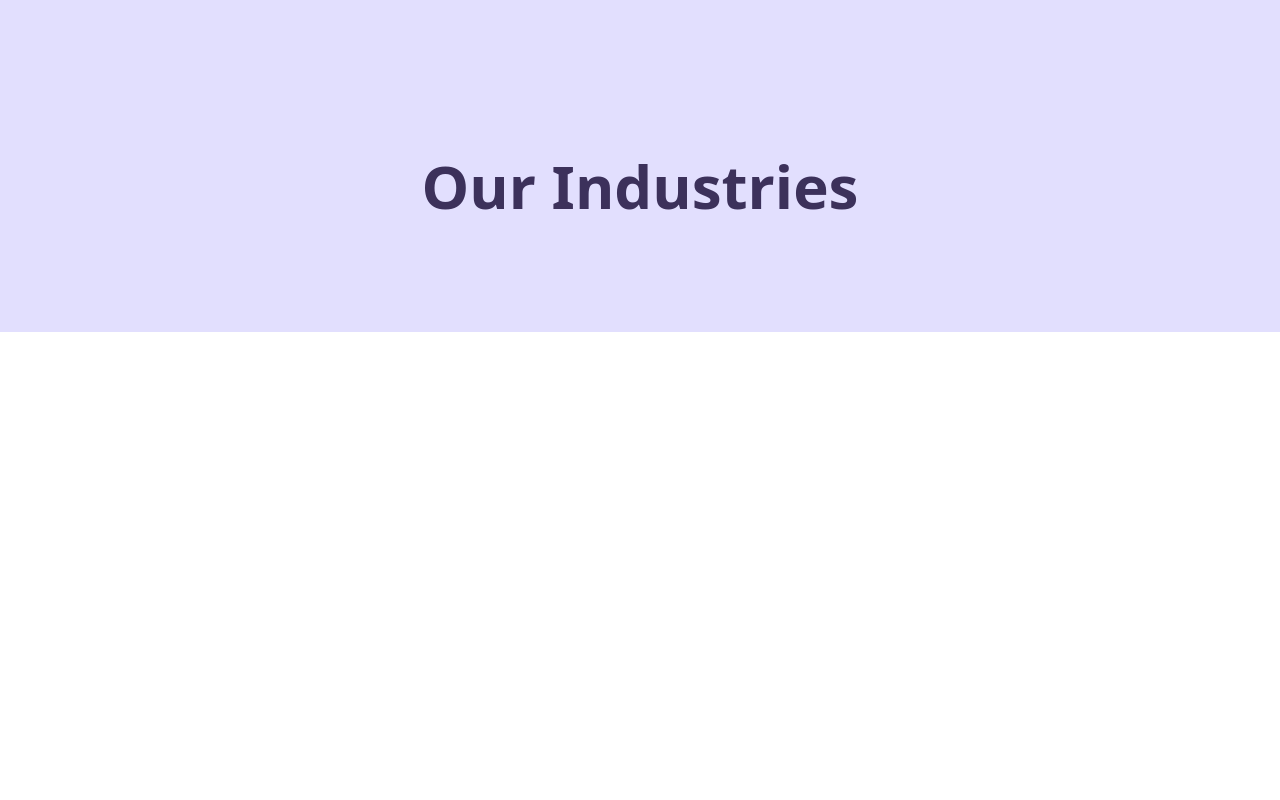
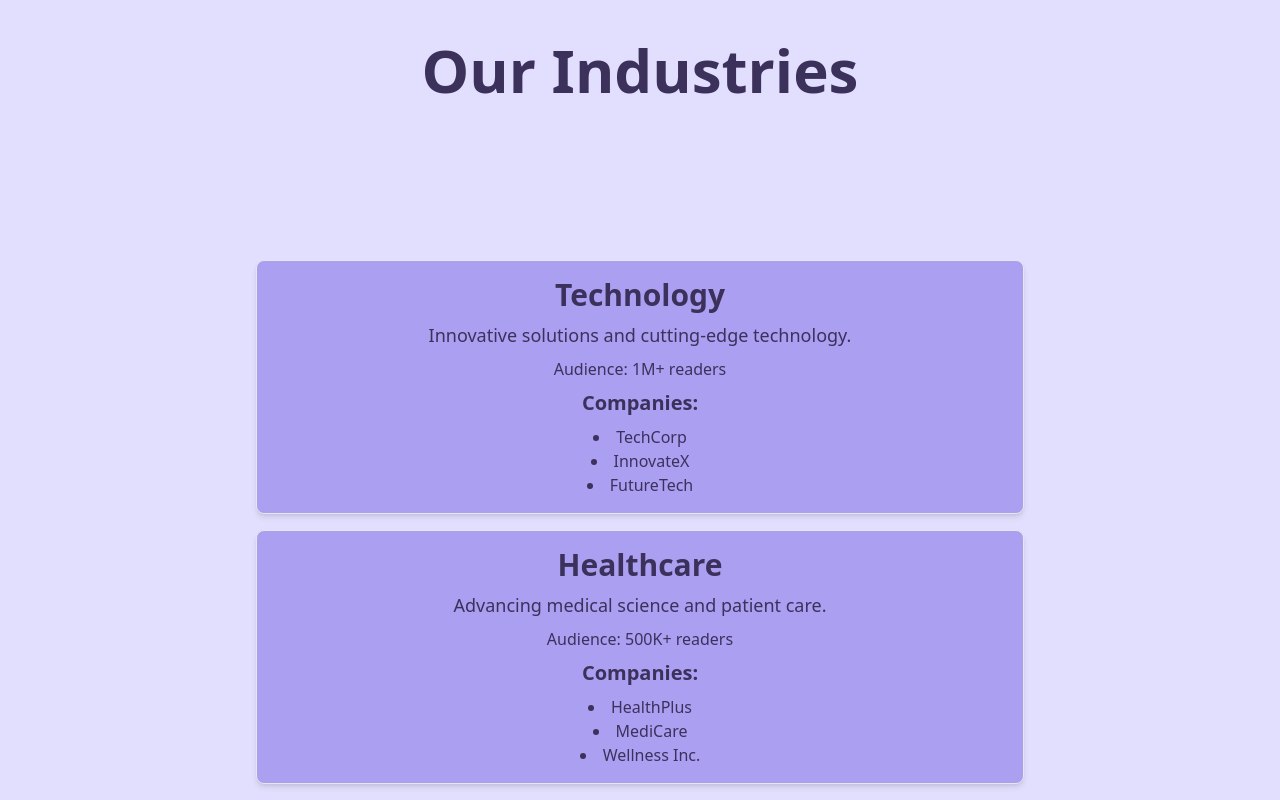
Before and after one commit to edwardfgt/journals-website-2024, a React (Vite) app: page / in a window 1280 px wide. Shown: the part 528-1328 px from the top of the page. Before the commit the page ends 860 px from the top, so only its background shows below. Built offline with nearby package versions, Linux system fonts and the light colour scheme.

Commit message:
render 2 temporary industryblock components

```diff
--- a/src/components/Homepage.tsx
+++ b/src/components/Homepage.tsx
@@ -1,5 +1,6 @@
 import HeadingBlock from './HeadingBlock';
 import StatBar from './StatBar';
+import IndustryBlock from './IndustryBlock';
 
 const Home: React.FC = () => {
     return (
@@ -11,6 +12,20 @@ const Home: React.FC = () => {
                     Our Industries
                 </h1>
             </div>
+            <div className="flex flex-col items-center justify-center mt-40 w-full">
+                <IndustryBlock
+                    name="Technology"
+                    description="Innovative solutions and cutting-edge technology."
+                    audienceStats="1M+ readers"
+                    companyNames={["TechCorp", "InnovateX", "FutureTech"]}
+                />
+                <IndustryBlock
+                    name="Healthcare"
+                    description="Advancing medical science and patient care."
+                    audienceStats="500K+ readers"
+                    companyNames={["HealthPlus", "MediCare", "Wellness Inc."]}
+                />
+            </div>
         </div>
     )
 }
--- a/src/components/IndustryBlock.tsx
+++ b/src/components/IndustryBlock.tsx
@@ -7,12 +7,12 @@ interface IndustryBlockProps {
 
 const IndustryBlock: React.FC<IndustryBlockProps> = ({ name, description, audienceStats, companyNames }) => {
     return (
-        <div className="p-4 border rounded-lg shadow-md mb-4">
-            <h2 className="text-3xl font-bold mb-2">{name}</h2>
-            <p className="text-lg mb-2">{description}</p>
-            <p className="text-md mb-2">Audience: {audienceStats}</p>
-            <h3 className="text-xl font-semibold mb-2">Companies:</h3>
-            <ul className="list-disc list-inside">
+        <div className="p-4 border rounded-lg shadow-md mb-4 bg-highlight w-3/5 flex flex-col items-center">
+            <h2 className="text-3xl font-bold mb-2 text-text text-center">{name}</h2>
+            <p className="text-lg mb-2 text-text text-center">{description}</p>
+            <p className="text-md mb-2 text-text text-center">Audience: {audienceStats}</p>
+            <h3 className="text-xl font-semibold mb-2 text-text text-center">Companies:</h3>
+            <ul className="list-disc list-inside text-text text-center">
                 {companyNames.map((company, index) => (
                     <li key={index}>{company}</li>
                 ))}
```
